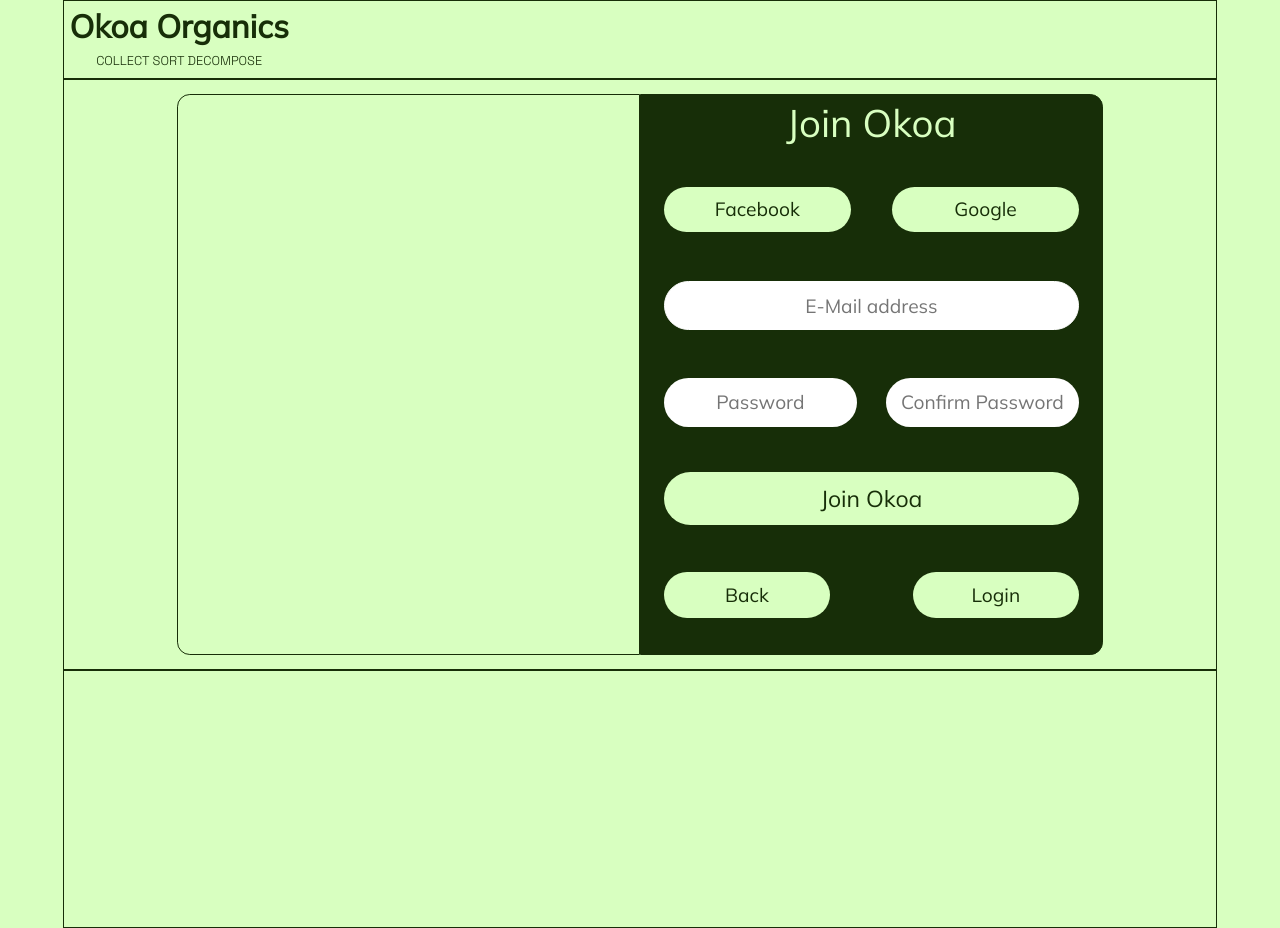
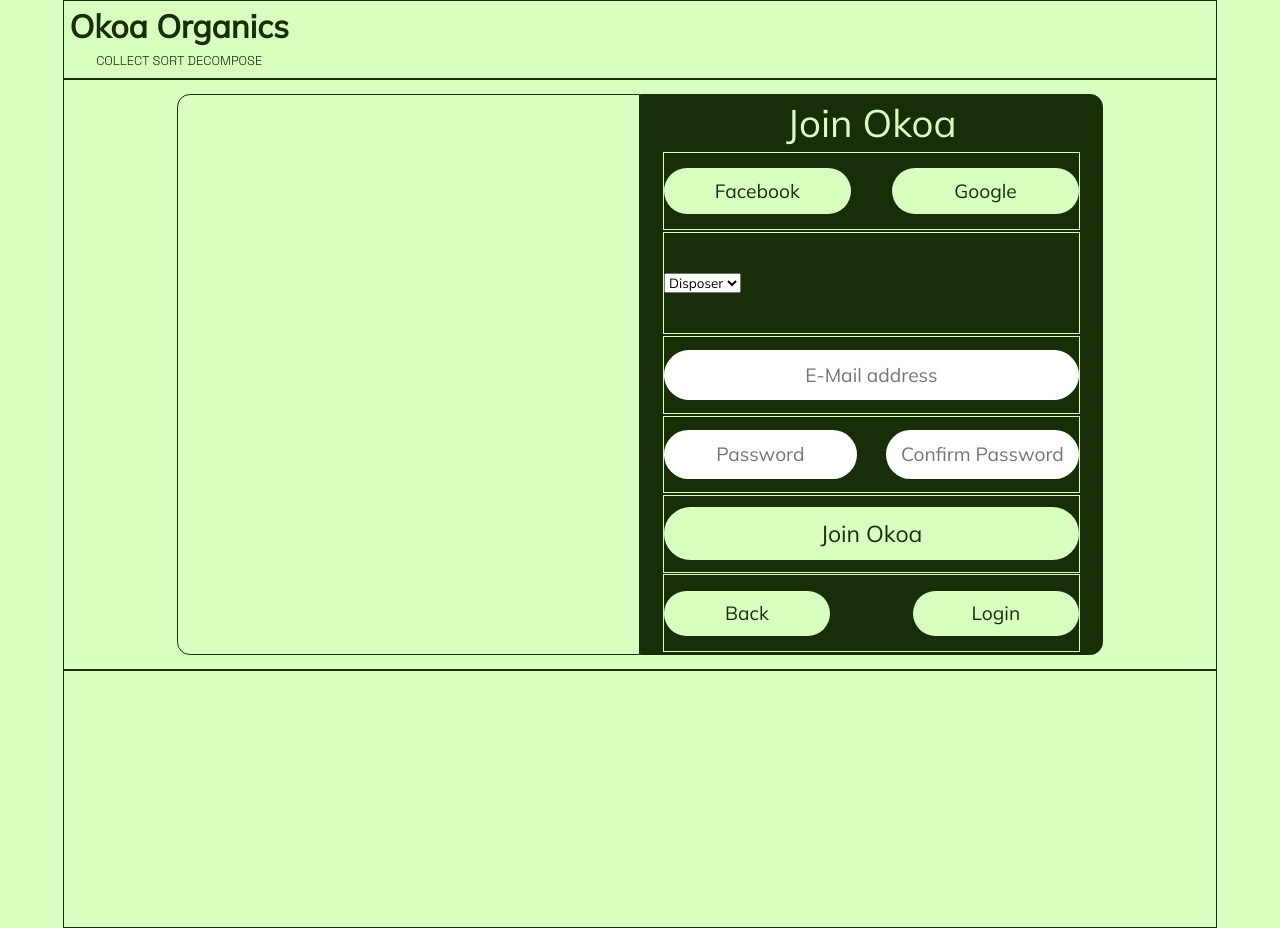
Before and after one commit to Kilimo-Africa/okoa_waste, a React (Create React App) app: page /signup in a window 1280 px wide. Built offline with nearby package versions, Linux system fonts and the light colour scheme.

Commit message:
add role select tags

```diff
--- a/src/pages/auth/auth.css
+++ b/src/pages/auth/auth.css
@@ -124,7 +124,7 @@
 
 #form-section2 > * {
   width: 90%;
-  /* border: thin solid #d8ffc0; */
+  border: thin solid #d8ffc0;
 }
 
 #device-auth {
@@ -146,6 +146,14 @@
   align-items: center;
   justify-content: center;
   font-size: 1.5vw;
+}
+
+#roles-divs {
+  height: 20%;
+  display: flex;
+  flex-direction: row;
+  align-items: center;
+  justify-content: space-between;
 }
 
 #signup-names {
--- a/src/pages/auth/signup.js
+++ b/src/pages/auth/signup.js
@@ -6,7 +6,8 @@ export default function Signup() {
     let section1 = document.querySelector("#form-section1");
     let section2 = document.querySelector("#form-section2");
 
-    console.log(section1, section2);
+    section2.style.backgroundcolor = "red";
+    console.log(section2);
   }
 
   return (
@@ -44,6 +45,14 @@ export default function Signup() {
             <span>Google</span>
           </div>
 
+          <span id="roles-divs">
+            <select id="roles">
+              <option value="2">Disposer</option>
+              <option value="3">Farmer</option>
+              <option value="4">Partner</option>
+            </select>
+          </span>
+
           <div id="signup-email">
             <input type="text" placeholder="E-Mail address" />
           </div>
@@ -58,7 +67,9 @@ export default function Signup() {
           </div>
 
           <div id="signup-links">
-            <Link to="">Back</Link>
+            <Link to="" onClick={displayHome}>
+              Back
+            </Link>
             <Link to="">Login</Link>
           </div>
         </section>
```
